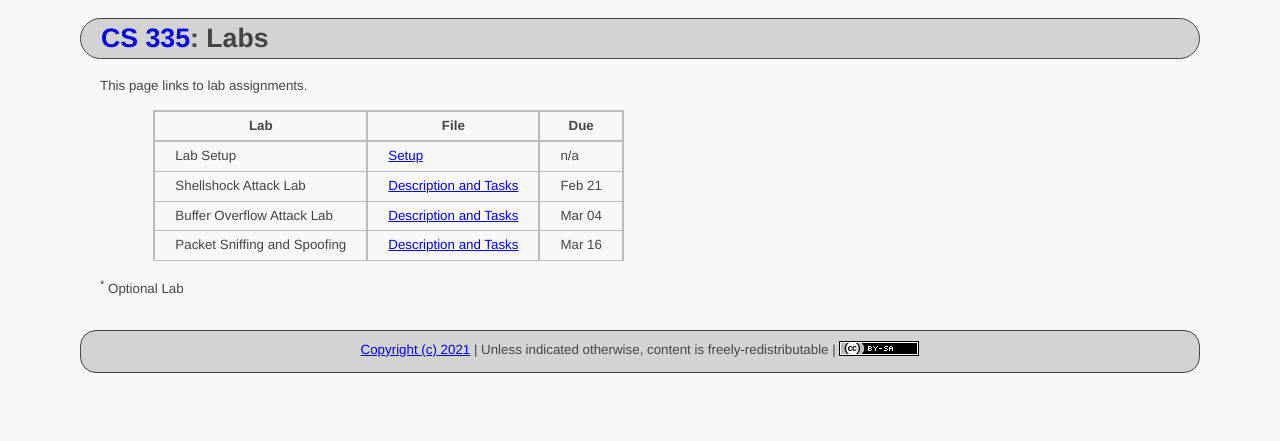
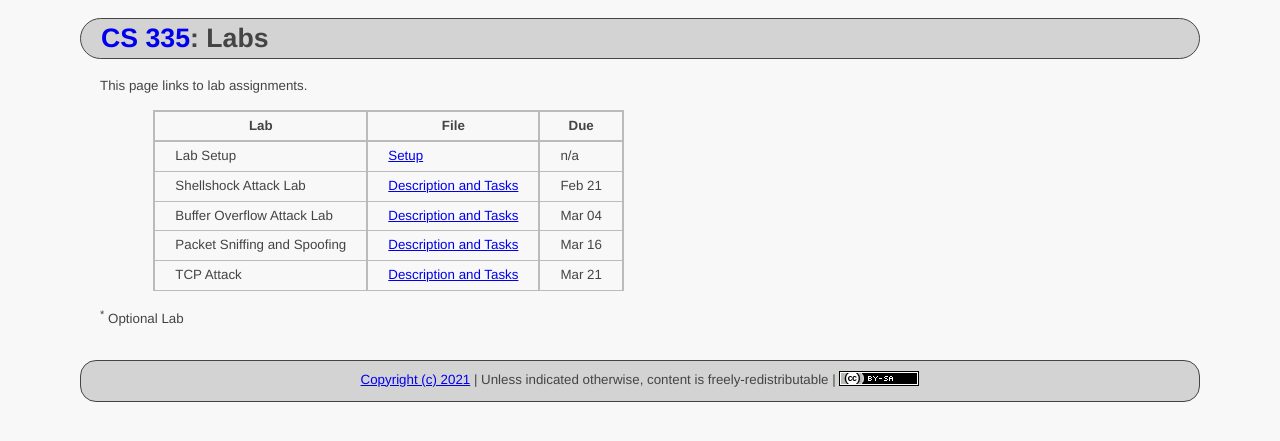
Before and after one commit to ycpcs/cs335-spring2021, a Jekyll site: the page built from labs/index.md, in a window 1280 px wide. Shown: the top 441 px of the page. Built offline with Jekyll 4.4.1, drawn with Linux system fonts in a browser that asks for light colours.

Commit message:
add tcp lab

```diff
--- a/labs/index.md
+++ b/labs/index.md
@@ -12,9 +12,10 @@ This page links to lab assignments.
 > Shellshock Attack Lab | [Description and Tasks](shellshock.html) | Feb 21
 > Buffer Overflow Attack Lab | [Description and Tasks](buffer_overflow.html) | Mar 04
 > Packet Sniffing and Spoofing | [Description and Tasks](sniff_spoof.html) | Mar 16
+> TCP Attack | [Description and Tasks](tcp_attack.html) | Mar 21
 
 <!--
-> TCP Attack | [Description and Tasks](tcp_attack.html) | Mar 15
+
 > Local DNS Attack | [Description and Tasks](dns_attack.html) | Mar 20
 > Cross-Site Request Forgery (CSRF) Attack | [Description and Tasks](csrf_attack.html) | Mar 31
 > Cross-Site Scripting (XSS) Attack | [Description and Tasks](xss_attack.html) | Apr 12
```
Also changed, not shown: index.md (+0 -2 lines).
